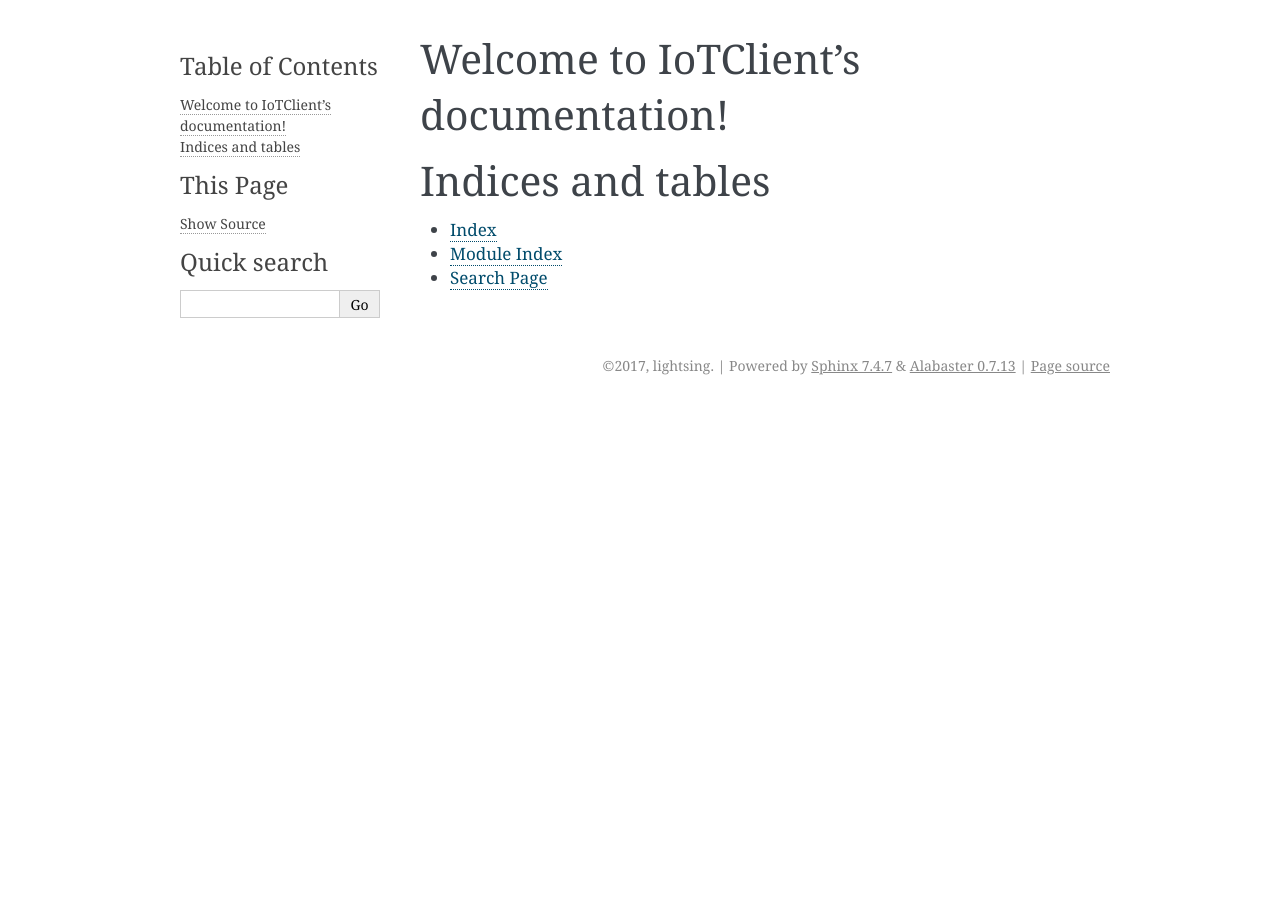
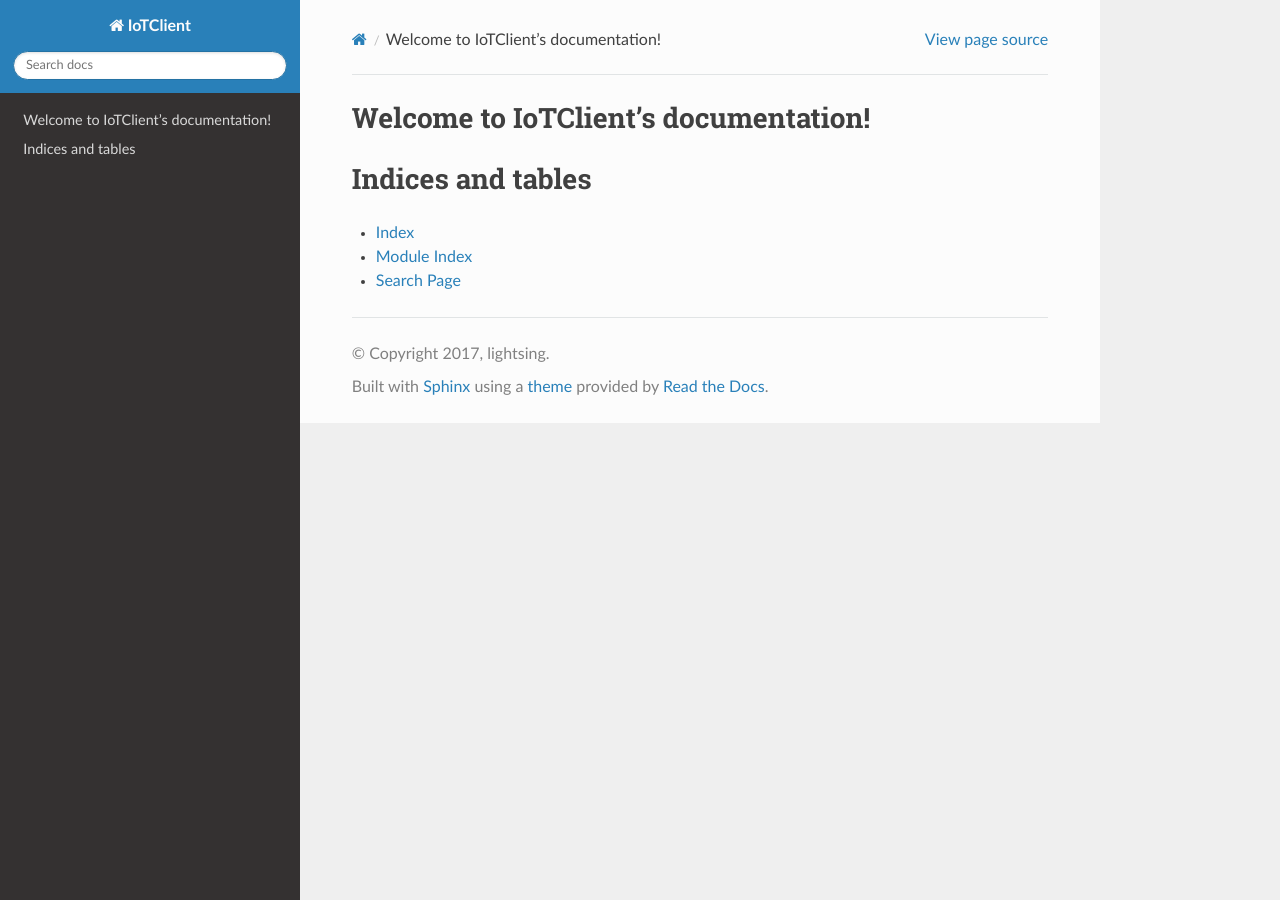
Before and after one commit to lightsing/IoTClient, a Sphinx documentation site: the page built from docs/source/index.rst, in a window 1280 px wide. Built offline with Sphinx 7.4.7 and the Read the Docs theme 2.0.0, drawn with Linux system fonts in a browser that asks for light colours.

Commit message:
Update theme

```diff
--- a/docs/source/conf.py
+++ b/docs/source/conf.py
@@ -83,7 +83,10 @@ todo_include_todos = False
 # The theme to use for HTML and HTML Help pages.  See the documentation for
 # a list of builtin themes.
 #
-html_theme = 'alabaster'
+import sphinx_rtd_theme
+
+html_theme = 'sphinx_rtd_theme'
+html_theme_path = [sphinx_rtd_theme.get_html_theme_path()]
 
 # Theme options are theme-specific and customize the look and feel of a theme
 # further.  For a list of options available for each theme, see the
--- /dev/null
+++ b/docs/source/requirements.txt
@@ -0,0 +1 @@
+sphinx_rtd_theme
```
